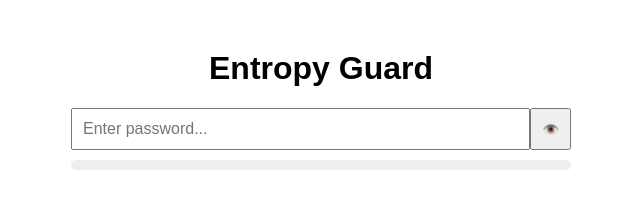
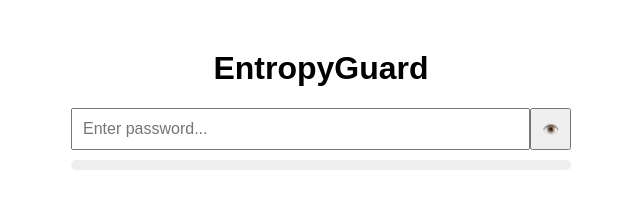
Before and after one commit to aiadam36/EntropyGuard, a website: page client/index.html in a window 1280 px wide. Shown: the full height of the page, 319-959 px from the left. Drawn offline with Linux system fonts and the light colour scheme.

Commit message:
Minor changes on 3 files

```diff
--- a/client/app.js
+++ b/client/app.js
@@ -3,12 +3,12 @@ const result = document.getElementById("result");
 const bar = document.getElementById("bar");
 const toggle = document.getElementById("toggle");
 
-// 👁️ toggle visibility
+// toggle visibility
 toggle.addEventListener("click", () => {
   input.type = input.type === "password" ? "text" : "password";
 });
 
-// 🎯 strength → color + width
+// strength (color + width)
 function updateBar(strength) {
   const map = {
     "Very Weak": { width: "20%", color: "red" },
--- a/client/index.html
+++ b/client/index.html
@@ -6,7 +6,7 @@
 </head>
 <body>
 
-  <h1>Entropy Guard</h1>
+  <h1>EntropyGuard</h1>
 
   <div class="input-group">
     <input type="password" id="password" placeholder="Enter password..." />
```
Also changed, not shown: README.md.
